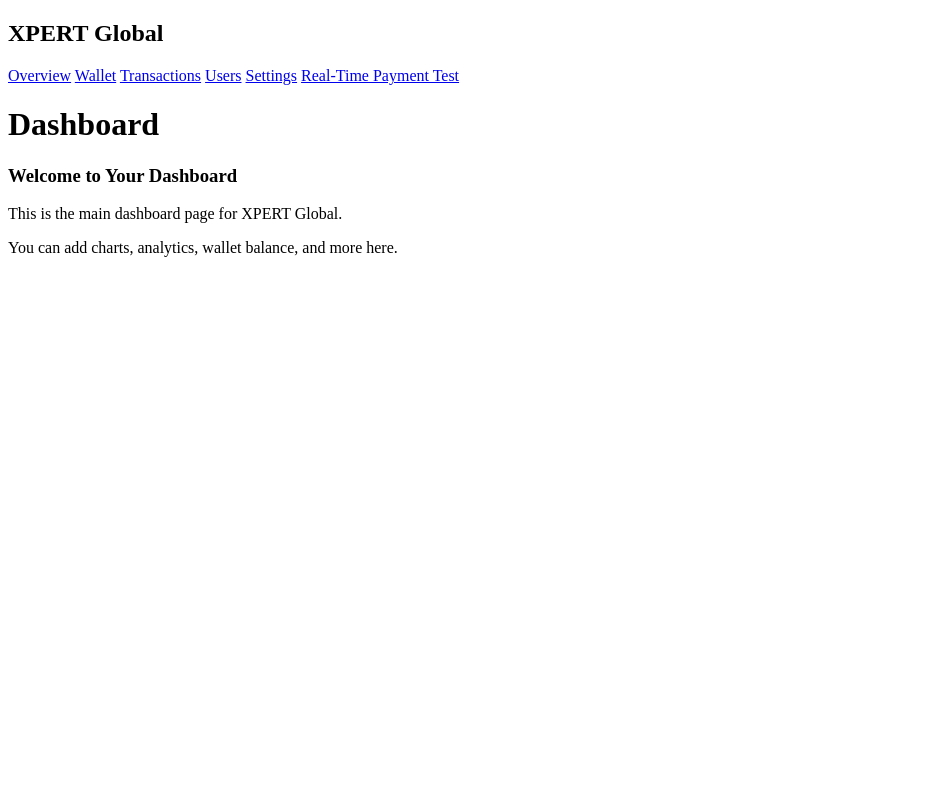
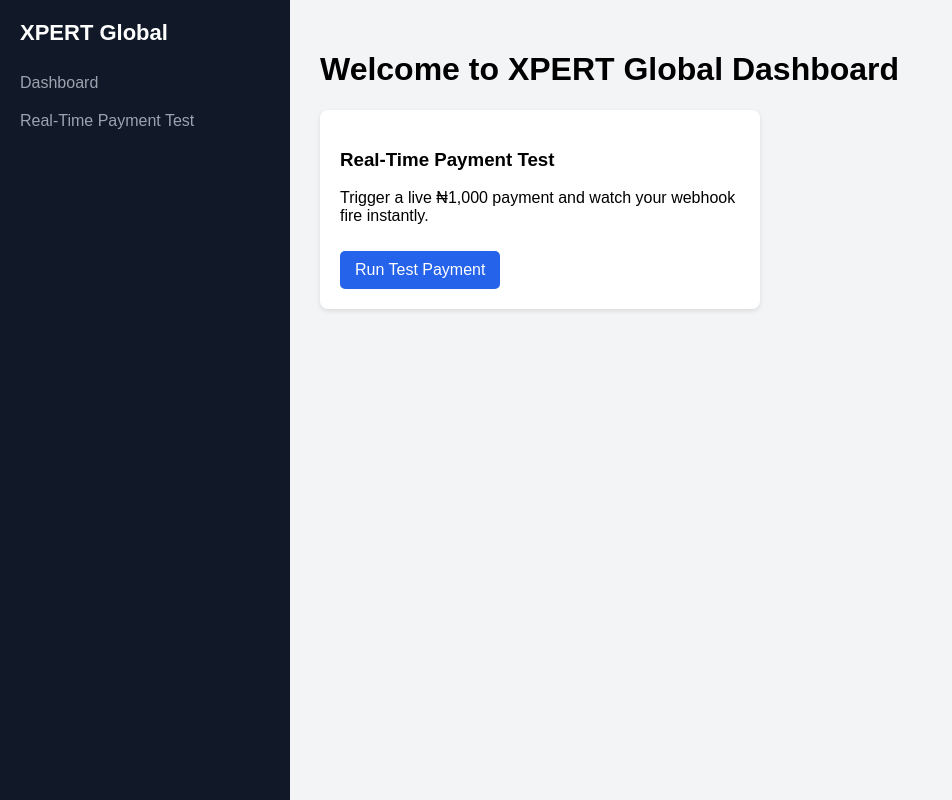
Before and after one commit to lisa01morris/XPERT-GLOBAL-TRADE, a plain HTML site: page pages/dashboard.html in a window 1280 px wide. Shown: the whole page, without its empty margins (0-952 px from the left). Drawn offline with Linux system fonts and the light colour scheme.

Commit message:
Update dashboard.html
Signed-off-by: Hassan Luckman <154114959+lisa01morris@users.noreply.github.com>

```diff
--- a/pages/dashboard.html
+++ b/pages/dashboard.html
@@ -2,35 +2,72 @@
 <html lang="en">
 <head>
   <meta charset="UTF-8">
-  <title>Dashboard — XPERT Global</title>
-  <link rel="stylesheet" href="../assets/css/style.css">
+  <title>XPERT Global Dashboard</title>
+  <style>
+    body {
+      margin: 0;
+      font-family: Arial, sans-serif;
+      display: flex;
+      height: 100vh;
+    }
+    .sidebar {
+      width: 250px;
+      background: #111827;
+      color: white;
+      padding: 20px;
+    }
+    .sidebar h2 {
+      margin-top: 0;
+      font-size: 22px;
+    }
+    .sidebar a {
+      display: block;
+      color: #9CA3AF;
+      padding: 10px 0;
+      text-decoration: none;
+    }
+    .sidebar a:hover {
+      color: white;
+    }
+    .content {
+      flex: 1;
+      padding: 30px;
+      background: #F3F4F6;
+    }
+    .card {
+      background: white;
+      padding: 20px;
+      border-radius: 8px;
+      box-shadow: 0 2px 5px rgba(0,0,0,0.1);
+      max-width: 400px;
+    }
+    .btn {
+      display: inline-block;
+      padding: 10px 15px;
+      background: #2563EB;
+      color: white;
+      text-decoration: none;
+      border-radius: 5px;
+      margin-top: 10px;
+    }
+  </style>
 </head>
-
 <body>
 
-  <!-- Sidebar -->
   <div class="sidebar">
     <h2>XPERT Global</h2>
-
-    <a href="../dashboard.html">Overview</a>
-    <a href="wallet.html">Wallet</a>
-    <a href="transactions.html">Transactions</a>
-    <a href="users.html">Users</a>
-    <a href="settings.html">Settings</a>
-
-    <a href="../pay.html" class="highlight">Real‑Time Payment Test</a>
+    <a href="dashboard.html">Dashboard</a>
+    <a href="pay.html">Real‑Time Payment Test</a>
   </div>
 
-  <!-- Main Content -->
   <div class="content">
-    <h1>Dashboard</h1>
+    <h1>Welcome to XPERT Global Dashboard</h1>
 
     <div class="card">
-      <h3>Welcome to Your Dashboard</h3>
-      <p>This is the main dashboard page for XPERT Global.</p>
-      <p>You can add charts, analytics, wallet balance, and more here.</p>
+      <h3>Real‑Time Payment Test</h3>
+      <p>Trigger a live ₦1,000 payment and watch your webhook fire instantly.</p>
+      <a href="pay.html" class="btn">Run Test Payment</a>
     </div>
-
   </div>
 
 </body>
```
